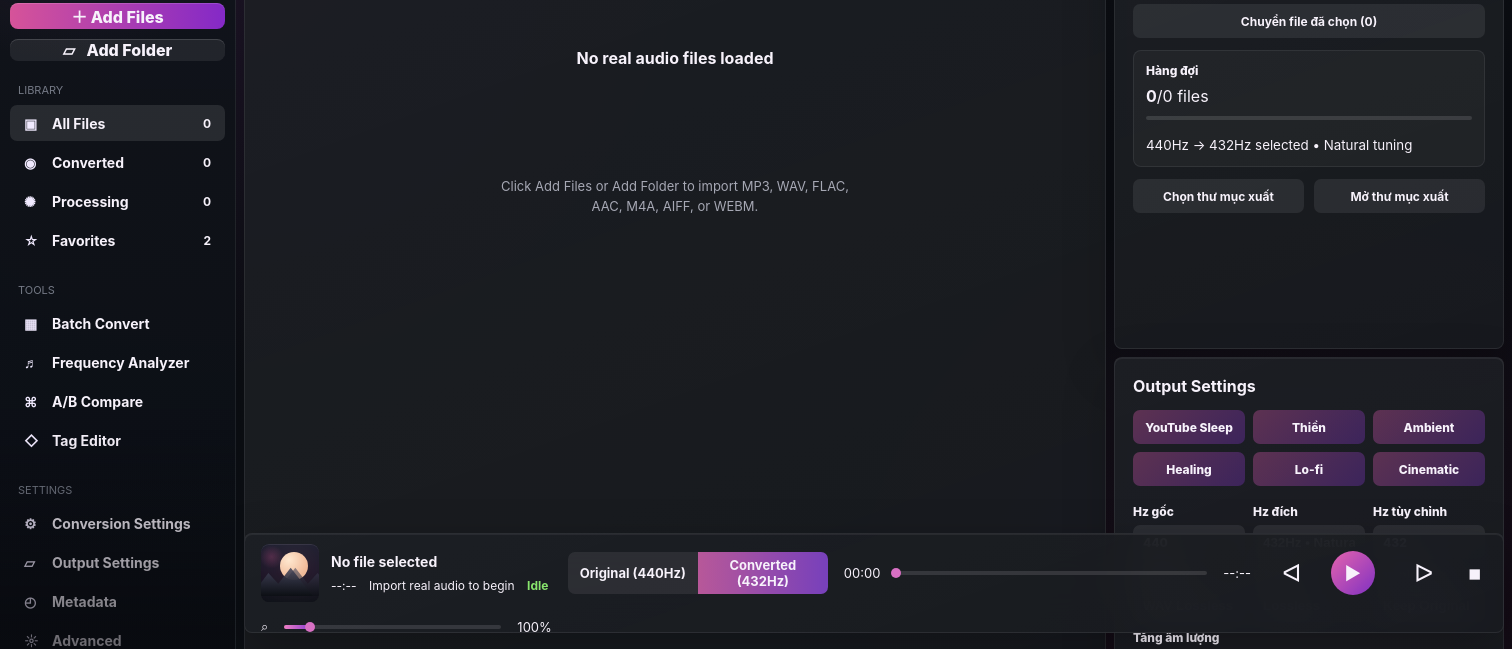
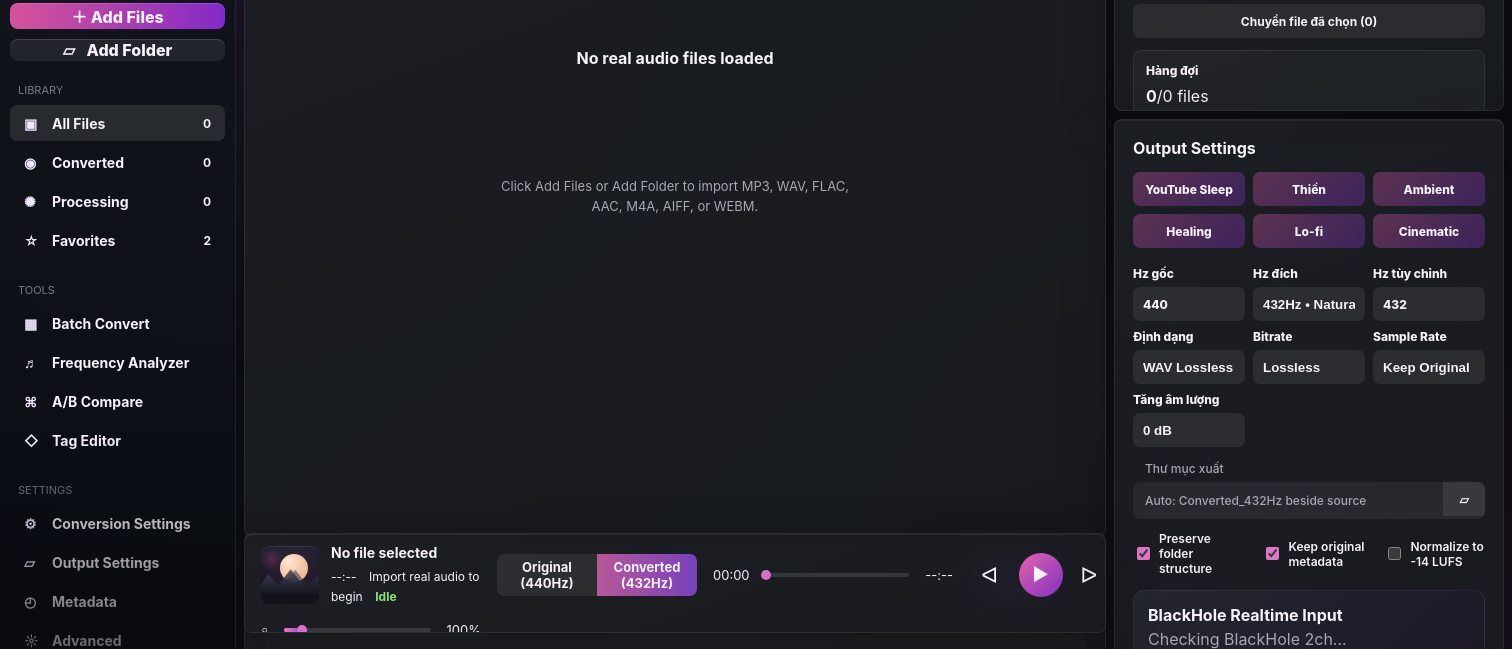
Before and after one commit to aiautotool/kctune, an Electron app: page index.html in a window 1512 px wide. Shown: the part 151-800 px from the top of the page. Drawn offline with Linux system fonts and the light colour scheme; no server answers.

Commit message:
Fix right column scrolling layout

```diff
--- a/styles.css
+++ b/styles.css
@@ -454,6 +454,7 @@ input:disabled {
 
 .card {
   position: relative;
+  min-height: 0;
   overflow: hidden;
   border: 1px solid var(--stroke);
   border-radius: var(--radius);
@@ -470,6 +471,7 @@ input:disabled {
 .batch-card,
 .output-card,
 .route-card {
+  min-height: 0;
   overflow-y: auto;
   overflow-x: hidden;
   overscroll-behavior: contain;
@@ -504,10 +506,10 @@ input:disabled {
   position: sticky;
   z-index: 18;
   bottom: 8px;
-  grid-column: 1 / 3;
+  grid-column: 1;
   grid-row: 4;
   display: grid;
-  grid-template-columns: minmax(270px, 1fr) 260px minmax(300px, 1.4fr) 220px;
+  grid-template-columns: minmax(220px, 1fr) 200px minmax(240px, 1.2fr) minmax(190px, 220px);
   gap: 16px;
   align-items: center;
   min-height: 86px;
@@ -536,9 +538,9 @@ input:disabled {
 
 .output-card {
   grid-column: 2;
-  grid-row: 2 / 4;
-  padding: 18px 18px 28px;
-  scroll-padding-bottom: 28px;
+  grid-row: 2 / 5;
+  padding: 18px 18px 96px;
+  scroll-padding-bottom: 96px;
 }
 
 .benefits-card {
@@ -1042,15 +1044,17 @@ input:disabled {
 
 .transport {
   display: grid;
-  grid-template-columns: 1fr 54px 1fr auto;
-  align-items: center;
-  gap: 14px;
+  grid-template-columns: repeat(4, minmax(34px, 1fr));
+  align-items: center;
+  gap: 8px;
   margin-top: 0;
 }
 
 .transport button {
+  min-width: 0;
+  padding: 0;
   background: transparent;
-  font-size: 25px;
+  font-size: 22px;
 }
 
 .transport .play {
@@ -1564,8 +1568,8 @@ input[type="checkbox"] {
 
 @media (max-height: 900px) {
   .dashboard {
-    grid-template-rows: 458px 356px 220px 100px;
-    min-height: calc(458px + 356px + 220px + 100px + 24px);
+    grid-template-rows: 220px minmax(360px, calc(100vh - 382px)) 220px 100px;
+    min-height: calc(220px + 360px + 220px + 100px + 128px);
   }
 
   .sidebar-art {
```
